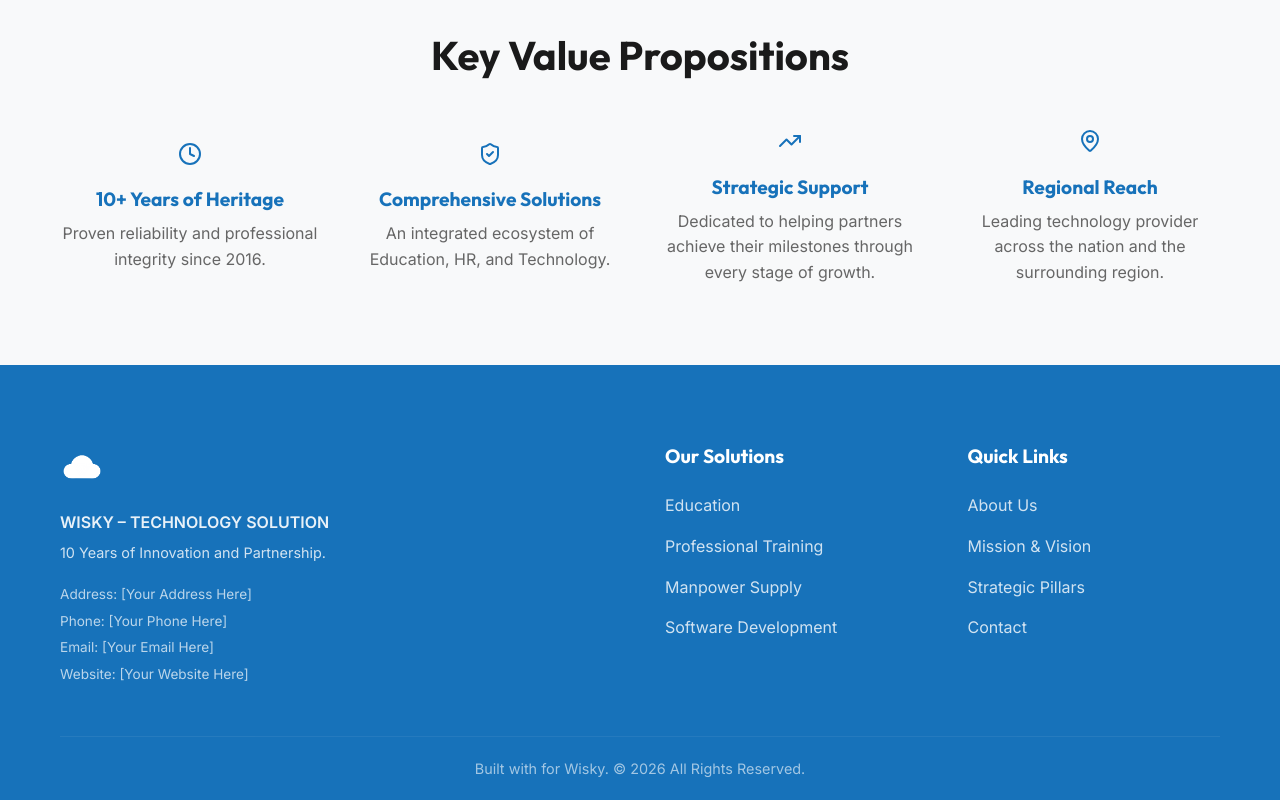
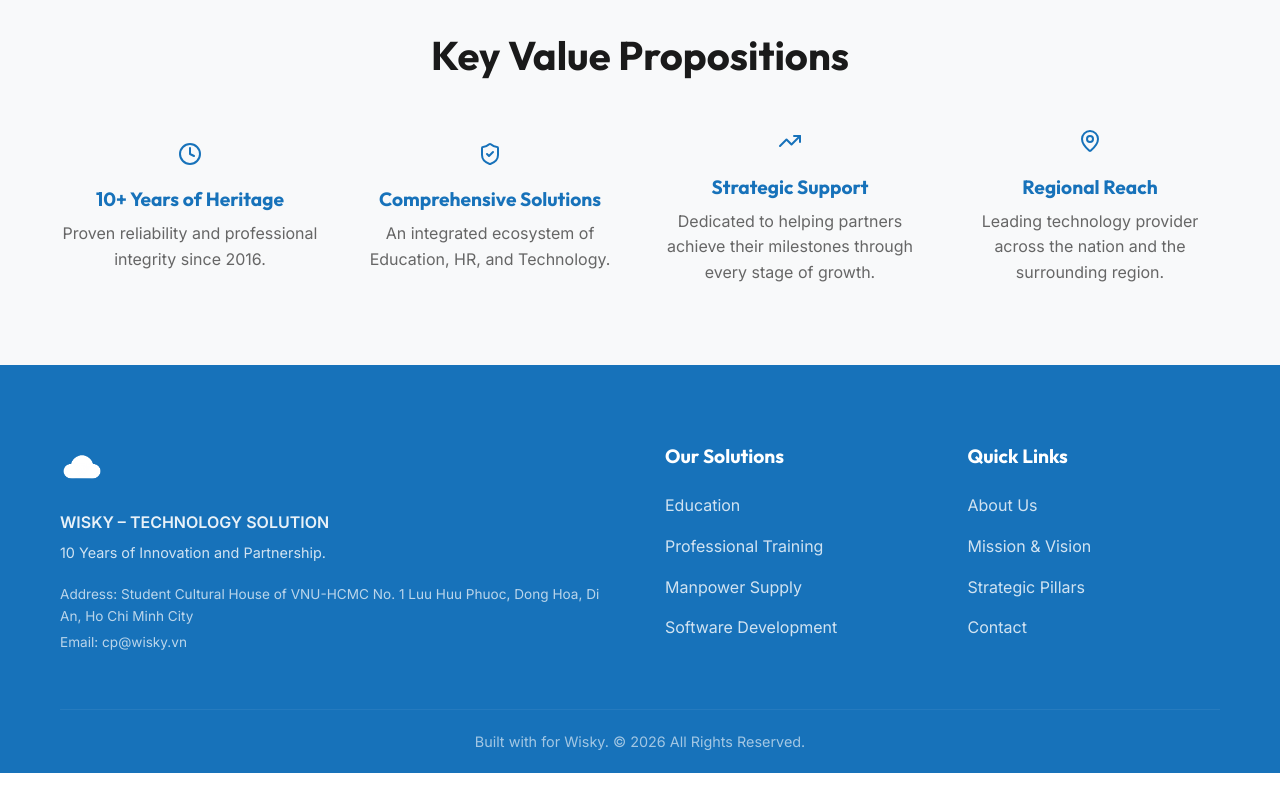
Before and after one commit to nguyenquocan0101/Wisky, a React (Vite) app in the folder landing-page/: page / in a window 1280 px wide. Shown: the part 2729-3529 px from the top of the page. After the commit the page ends 3502 px from the top, so only its background shows below. Built offline with nearby package versions, Linux system fonts and the light colour scheme.

Commit message:
fix address

```diff
--- a/landing-page/src/App.jsx
+++ b/landing-page/src/App.jsx
@@ -260,10 +260,8 @@ function App() {
               <p style={{ opacity: 0.9, fontWeight: 600 }}>WISKY – TECHNOLOGY SOLUTION</p>
               <p style={{ opacity: 0.8, maxWidth: '300px', fontSize: '0.9rem', marginTop: '5px' }}>10 Years of Innovation and Partnership.</p>
               <div style={{ marginTop: '20px', fontSize: '0.85rem', opacity: 0.7 }}>
-                <p style={{ marginBottom: '5px' }}>Address: [Your Address Here]</p>
-                <p style={{ marginBottom: '5px' }}>Phone: [Your Phone Here]</p>
-                <p style={{ marginBottom: '5px' }}>Email: [Your Email Here]</p>
-                <p>Website: [Your Website Here]</p>
+                <p style={{ marginBottom: '5px' }}>Address: Student Cultural House of VNU-HCMC No. 1 Luu Huu Phuoc, Dong Hoa, Di An, Ho Chi Minh City</p>
+                <p style={{ marginBottom: '5px' }}>Email: cp@wisky.vn</p>
               </div>
             </div>
             <div className="footer-col">
```
